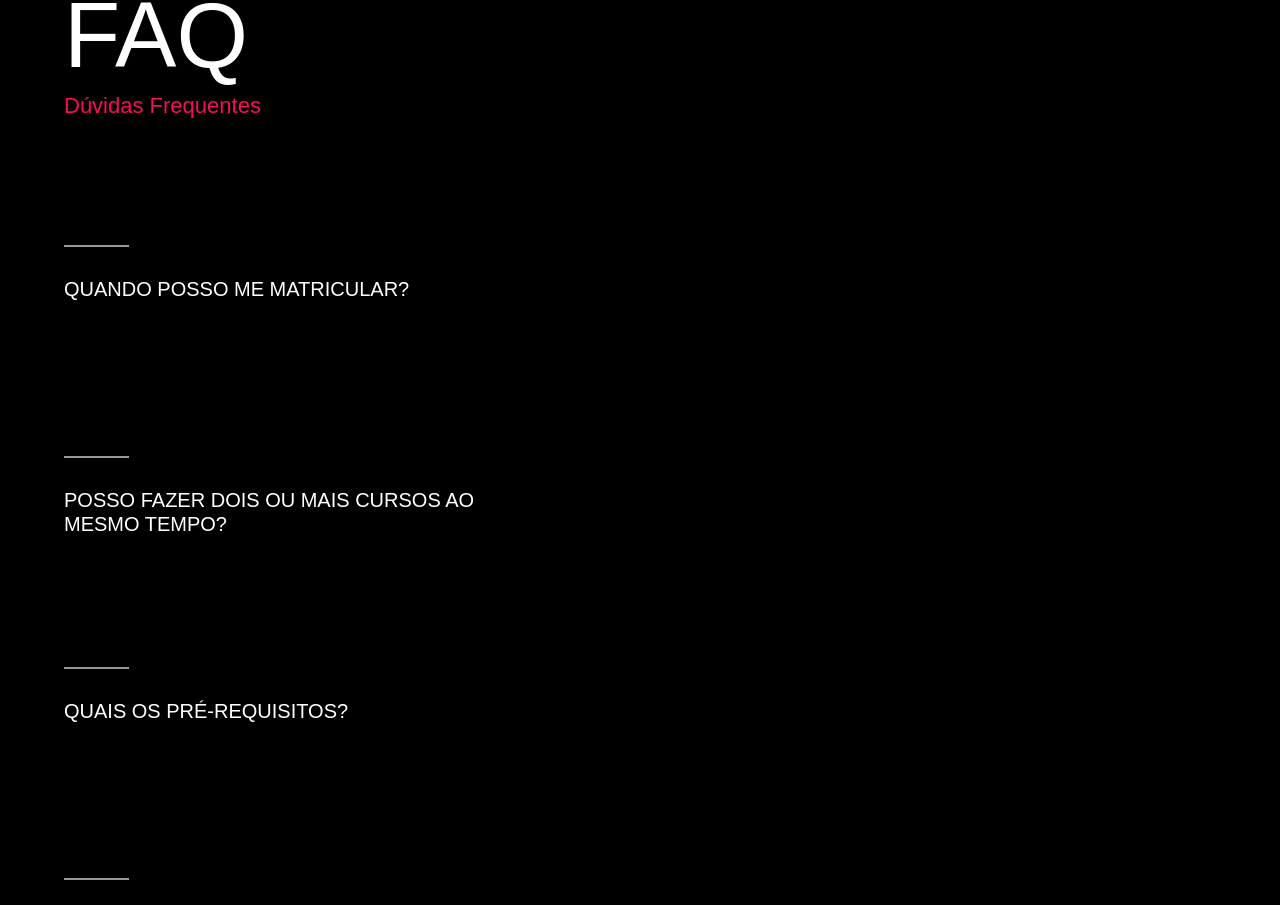
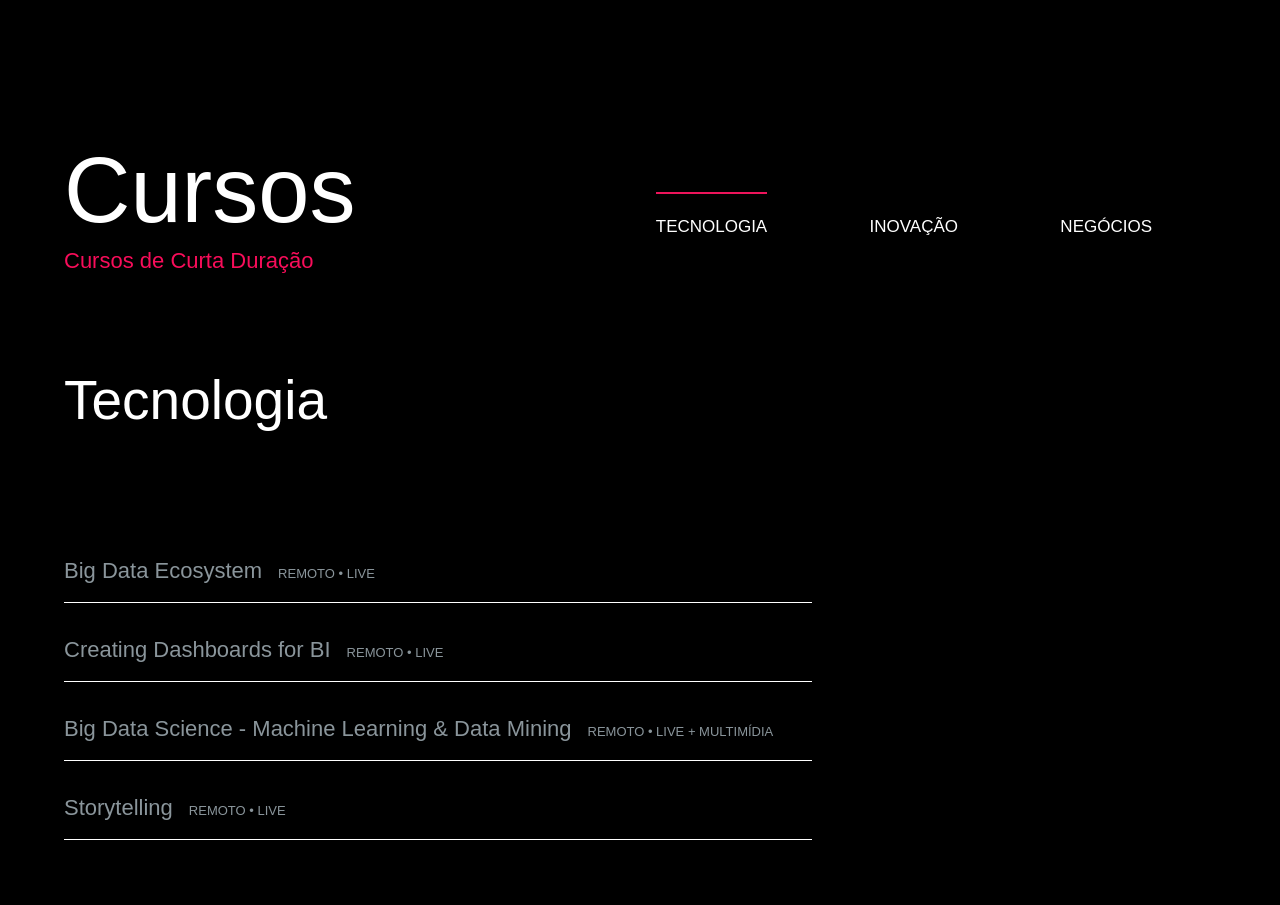
Before and after one commit to FHernandes/frontend-fiap-app, a Next.js app: page / in a window 1280 px wide. Shown: the part 2494-3399 px from the top of the page. Built offline with nearby package versions, Linux system fonts and the light colour scheme.

Commit message:
wip: cursos section

```diff
--- /dev/null
+++ b/src/app/components/Cursos/NavCourses/index.tsx
@@ -0,0 +1,32 @@
+'use client';
+import style from './navCourses.module.scss';
+
+interface NavCoursesProps {
+  categories: {
+    title: string;
+    category: string;
+  }[];
+  selected: string;
+  onSelect: (key: string) => void;
+}
+
+const NavCourses = ({ categories, selected, onSelect }: NavCoursesProps) => {
+  return (
+    <div className={style.container}>
+      {categories.map((cat) => (
+        <div
+          key={cat.category}
+          className={`${style.item} ${
+            selected === cat.category ? style.active : ''
+          }`}
+          onClick={() => onSelect(cat.category)}
+        >
+          <div className={style.line} />
+          <p className={style.title}>{cat.title}</p>
+        </div>
+      ))}
+    </div>
+  );
+};
+
+export default NavCourses;
--- /dev/null
+++ b/src/app/components/Cursos/NavCourses/navCourses.module.scss
@@ -0,0 +1,60 @@
+@use '../../../_utils/devices' as device;
+
+.container {
+  width: 31.01625rem;
+  display: flex;
+  justify-content: space-between;
+  align-items: center;
+
+  transition: transform 2s ease-in-out;
+
+  @include device.respond-to(desktopM) {
+    padding: 0 4rem;
+  }
+
+  @include device.respond-to(tabletMx) {
+    display: none;
+  }
+
+  @include device.respond-to(mobileLy) {
+    padding: 0 1.375rem;
+  }
+}
+
+.title {
+  font-size: 1.0625rem;
+  line-height: 1.875rem;
+  padding-top: 1px;
+  text-transform: uppercase;
+  cursor: pointer;
+}
+
+.line {
+  width: 2.4375rem;
+  height: 0.375rem;
+
+  &:hover,
+  &:active {
+    background-color: #f80d5a;
+  }
+}
+
+.item {
+  cursor: pointer;
+
+  .line {
+    width: 2.4375rem;
+    height: 2px;
+    transition: 0.3s;
+  }
+
+  &:hover .line {
+    width: 100%;
+    background-color: #949b99;
+  }
+
+  &.active .line {
+    width: 100%;
+    background-color: #ed145b;
+  }
+}
--- /dev/null
+++ b/src/app/components/Cursos/cursos.module.scss
@@ -0,0 +1,152 @@
+@use '../../_utils/devices' as device;
+
+.container {
+  min-height: 100vh;
+  display: flex;
+  align-items: center;
+  padding: 0 13.25rem;
+  margin-bottom: 20.125rem;
+
+  @include device.respond-to(desktopM) {
+    padding: 0 4rem;
+  }
+
+  @include device.respond-to(mobileLy) {
+    padding: 0 1.375rem;
+  }
+}
+
+.titleContainer {
+  display: flex;
+  justify-content: space-between;
+  align-items: center;
+  max-width: 1400px;
+  width: 100%;
+  height: 6.75rem;
+
+  @include device.respond-to(desktopXS) {
+    gap: 2rem;
+  }
+
+  @include device.respond-to(mobileLy) {
+    flex-direction: column;
+    align-items: flex-start;
+    height: auto;
+    gap: 1rem;
+  }
+}
+
+.title1 {
+  font-size: 5.75rem;
+  line-height: 4.375rem;
+  margin: 0 0 1.25rem 0;
+
+  span {
+    display: inline-block;
+  }
+}
+
+.subTitle {
+  font-size: 1.375rem;
+  color: #f80d5a;
+  line-height: 1.6875rem;
+}
+
+.courses {
+  @include device.respond-to(tabletMx) {
+    display: none;
+  }
+}
+
+.courseContainer {
+  width: 46.75rem;
+  height: 3.75rem;
+
+  ul {
+    list-style: none;
+    padding: 0;
+    li {
+      display: flex;
+      align-items: baseline;
+      gap: 1rem;
+      padding: 1.125rem 0;
+      color: #8a959b;
+      border-bottom: 1px solid #ffffff;
+    }
+  }
+
+  @include device.respond-to(tabletMx) {
+    width: 100%;
+    height: auto;
+
+    li {
+      display: flex;
+      flex-direction: column-reverse;
+      align-items: baseline;
+      gap: 0;
+      padding: 1.125rem 0;
+      color: #8a959b;
+      border-bottom: 1px solid #ffffff;
+    }
+  }
+}
+
+.title2 {
+  font-size: 3.4375rem;
+  line-height: 1.875rem;
+  min-height: 1.6875rem;
+  margin: 6.5625rem 0 7.8125rem;
+
+  @include device.respond-to(tabletMx) {
+    display: none;
+  }
+}
+
+.course {
+  font-size: 1.375rem;
+
+  @include device.respond-to(tabletMx) {
+    color: #ffffff;
+  }
+}
+
+.description {
+  text-transform: uppercase;
+  font-size: 0.8125rem;
+}
+
+.mobileCoursesWrapper {
+  display: none;
+
+  @include device.respond-to(tabletMx) {
+    display: flex;
+    flex-direction: column;
+  }
+}
+
+.mobileCourses {
+  display: none;
+
+  @include device.respond-to(mobileLy) {
+    display: block;
+    padding: 1rem 0 0;
+  }
+}
+
+.mobileNavCourse {
+  width: 100%;
+  border-bottom: 1px solid #566165;
+  font-size: 1.875rem;
+  text-transform: uppercase;
+  padding: 1rem 0;
+
+  display: flex;
+  justify-content: space-between;
+  align-items: center;
+}
+
+.mobileCourses {
+  display: block;
+  padding: 1rem 0;
+  margin-bottom: 2rem;
+}
--- /dev/null
+++ b/src/app/components/Cursos/index.tsx
@@ -0,0 +1,130 @@
+'use client';
+
+import { useEffect, useRef, useState } from 'react';
+import Image from 'next/image';
+import { useGSAP } from '@gsap/react';
+import gsap from 'gsap';
+import { ScrollTrigger } from 'gsap/ScrollTrigger';
+
+import hide from '@/app/assets/images/hide.png';
+import show from '@/app/assets/images/show.png';
+
+import courseData from '@/app/utils/coursesData';
+import NavCourses from './NavCourses';
+import style from './cursos.module.scss';
+
+gsap.registerPlugin(ScrollTrigger);
+
+interface CursosProps {
+  setStage: (stage: string) => void;
+}
+
+const Cursos = ({ setStage }: CursosProps) => {
+  const containerRef = useRef<HTMLDivElement>(null);
+  const coursesRef = useRef<HTMLDivElement>(null);
+  const [selectedCategory, setSelectedCategory] = useState('tecnologia');
+
+  useGSAP(() => {
+    ScrollTrigger.create({
+      trigger: containerRef.current,
+      start: 'top center',
+      end: 'bottom center',
+      onEnter: () => setStage('cursos'),
+      onEnterBack: () => setStage('cursos'),
+    });
+  }, []);
+
+  useEffect(() => {
+    if (coursesRef.current) {
+      gsap.fromTo(
+        coursesRef.current,
+        { autoAlpha: 0, y: -20 },
+        { autoAlpha: 1, y: 0, duration: 1, ease: 'power2.out' },
+      );
+    }
+  }, [selectedCategory]);
+
+  return (
+    <div className={style.container} ref={containerRef}>
+      <div style={{ width: '100%' }}>
+        <div className={style.titleContainer}>
+          <div>
+            <p className={style.title1}>Cursos</p>
+            <p className={style.subTitle}>Cursos de Curta Duração</p>
+          </div>
+          <NavCourses
+            categories={courseData}
+            selected={selectedCategory}
+            onSelect={setSelectedCategory}
+          />
+        </div>
+
+        {/* MOBILE VIEW */}
+        <div className={style.mobileCoursesWrapper}>
+          {courseData.map((cat) => {
+            const isSelected = selectedCategory === cat.category;
+            return (
+              <div key={cat.category}>
+                <div
+                  className={`${style.mobileNavCourse} ${
+                    isSelected ? style.active : ''
+                  }`}
+                  onClick={() =>
+                    isSelected
+                      ? setSelectedCategory('')
+                      : setSelectedCategory(cat.category)
+                  }
+                >
+                  <p className={style.title}>{cat.title}</p>
+                  <Image src={isSelected ? hide : show} alt="show category" />
+                </div>
+
+                {isSelected && (
+                  <div className={style.mobileCourses} ref={coursesRef}>
+                    <div className={style.courseContainer}>
+                      <div className={style.line} />
+                      {cat.items.map((course, i) => (
+                        <ul key={i}>
+                          <li>
+                            <span className={style.course}>{course.name}</span>
+                            <span className={style.description}>
+                              {course.description}
+                            </span>
+                          </li>
+                        </ul>
+                      ))}
+                    </div>
+                  </div>
+                )}
+              </div>
+            );
+          })}
+        </div>
+
+        {/* DESKTOP VIEW */}
+        <div className={style.courses} ref={coursesRef}>
+          <div key={selectedCategory} className={style.courseContainer}>
+            <p className={style.title2}>
+              {courseData.find((c) => c.category === selectedCategory)?.title}
+            </p>
+            <div className={style.line} />
+            {courseData
+              .find((c) => c.category === selectedCategory)
+              ?.items.map((course, i) => (
+                <ul key={i}>
+                  <li>
+                    <span className={style.course}>{course.name}</span>
+                    <span className={style.description}>
+                      {course.description}
+                    </span>
+                  </li>
+                </ul>
+              ))}
+          </div>
+        </div>
+      </div>
+    </div>
+  );
+};
+
+export default Cursos;
```
